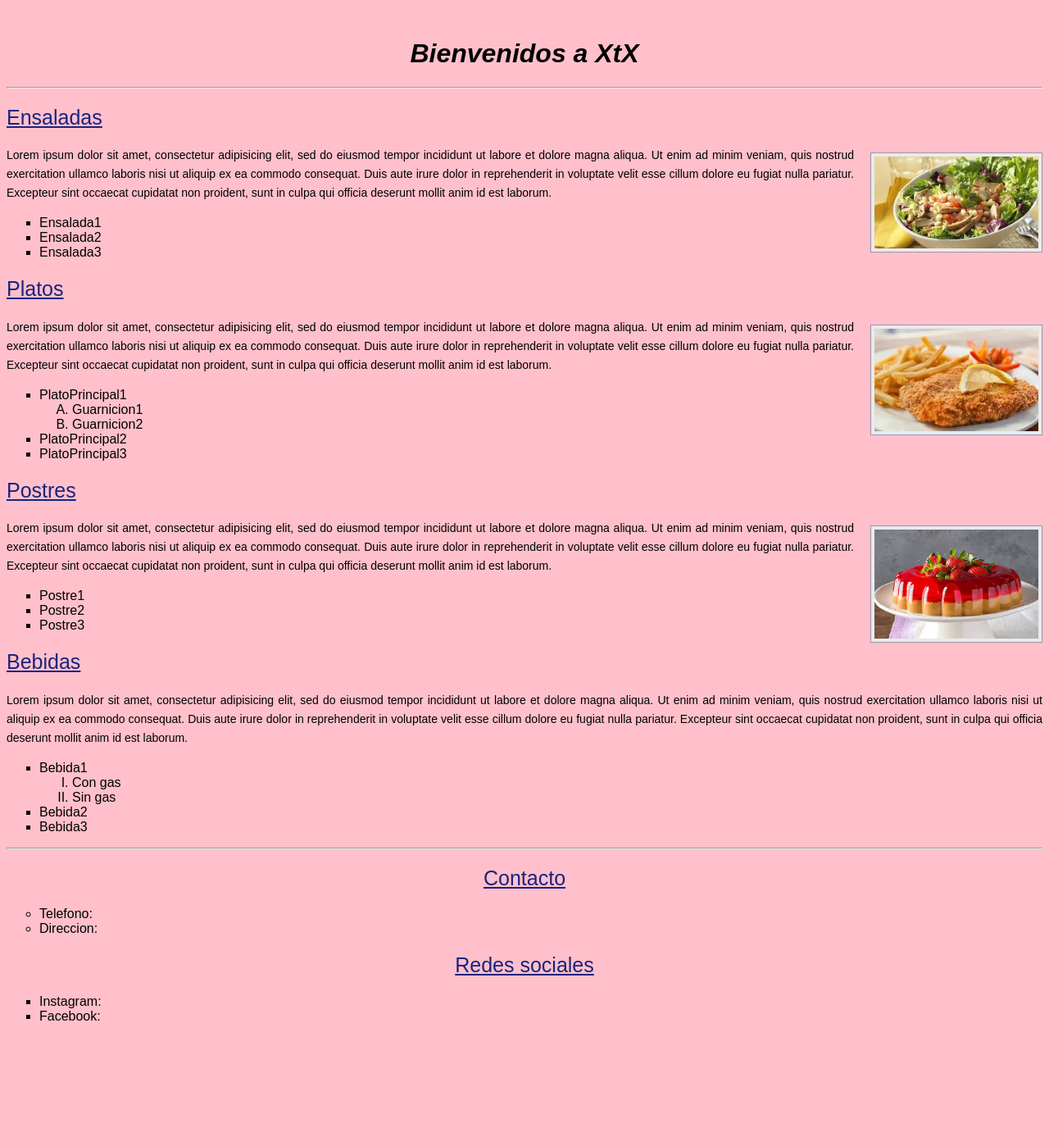
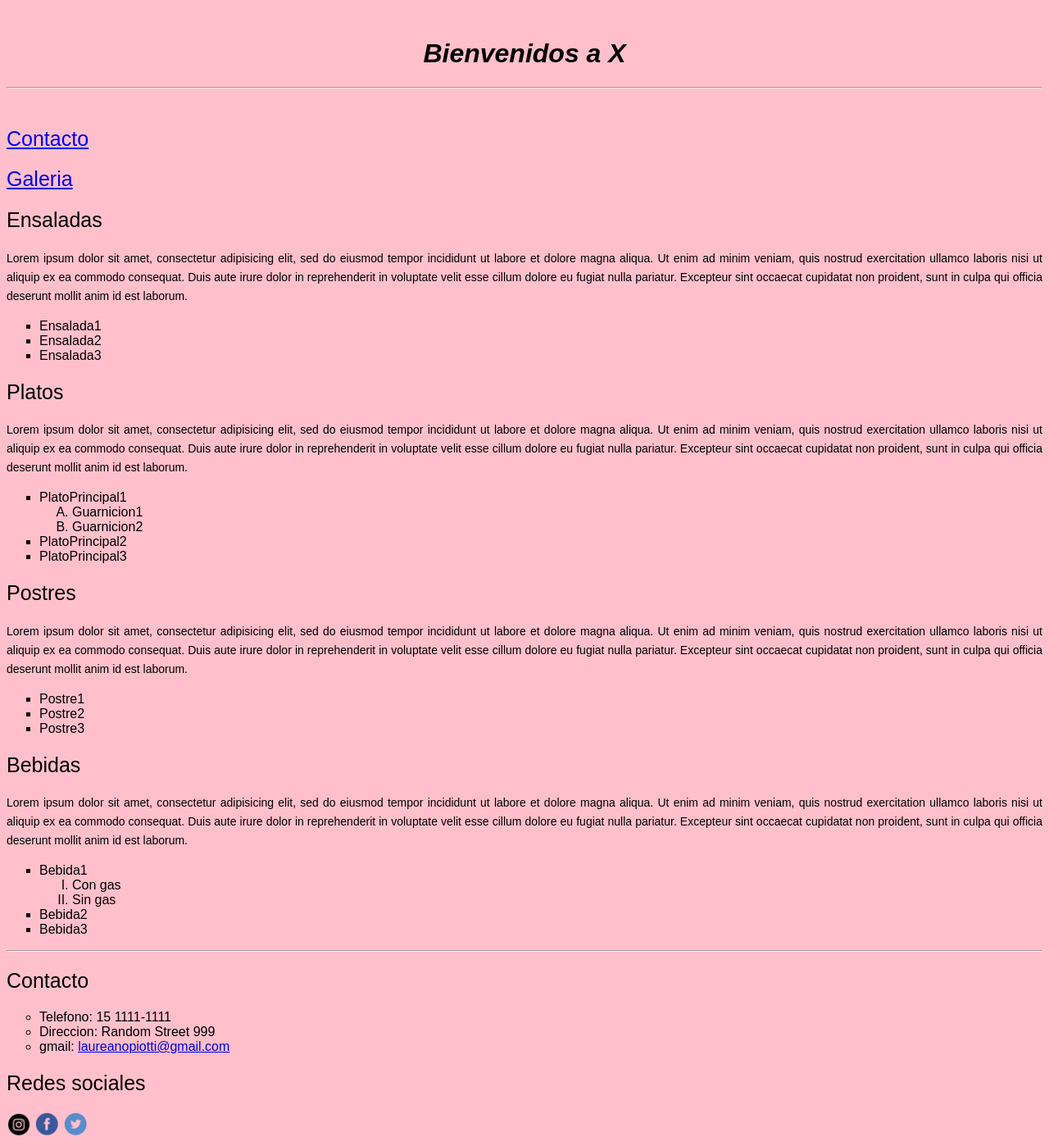
Before and after one commit to laureanopiotti/digitalhouse-fullstack, a PHP site: page / in a window 1280 px wide. Shown: the whole page at 82% size. Before the commit the page ends 1245 px from the top, so only its background shows below. Run offline with PHP 8.4, Linux system fonts and the light colour scheme; some web fonts are replaced.

Commit message:
Pasando a la mac

```diff
--- a/HTMLyCSS/css/estilos.css
+++ b/HTMLyCSS/css/estilos.css
@@ -11,24 +11,16 @@ h1{
 }
 
 h2{
-	color: #1a237e;
-	text-decoration: underline;
 	font-weight: lighter;
 	font-size: 25px
 }
 
-
+ul {
+	align-self: center;
+}
 
 p{
 	text-align: justify;
 	font-size: 14px;
 	line-height: 23px;
 }
-
-img {
-  background: #eaeaed;
-  border: 1px solid #9799a7;
-  float: right;
-  margin: 8px 0 0 20px;
-  padding: 4px;
-  width: 200px;
--- a/HTMLyCSS/index.html
+++ b/HTMLyCSS/index.html
@@ -8,10 +8,12 @@
 	</head>
 	<body>
 		<br>
-		<h1>Bienvenidos a XtX</h1>
+		<h1>Bienvenidos a X</h1>
 		<hr>
+		<br>
+		<h2> <a href="#contacto" title="seccion de contacto">Contacto</a></h2>
+		<h2> <a href="galeria.html" target="_blank">Galeria </a></h2>
 		<h2>Ensaladas</h2>
-		<img src="img/ensaladas.jpeg">
 		<p>Lorem ipsum dolor sit amet, consectetur adipisicing elit, sed do eiusmod
 		tempor incididunt ut labore et dolore magna aliqua. Ut enim ad minim veniam,
 		quis nostrud exercitation ullamco laboris nisi ut aliquip ex ea commodo
@@ -24,7 +26,6 @@
 			<li>Ensalada3</li>
 		</ul>
 		<h2>Platos</h2>
-		<img src="img/platos.jpeg">
 		<p>Lorem ipsum dolor sit amet, consectetur adipisicing elit, sed do eiusmod
 		tempor incididunt ut labore et dolore magna aliqua. Ut enim ad minim veniam,
 		quis nostrud exercitation ullamco laboris nisi ut aliquip ex ea commodo
@@ -41,7 +42,6 @@
 			<li>PlatoPrincipal3</li>
 		</ul>
 		<h2>Postres</h2>
-		<img src="img/postre.jpeg">
 		<p>Lorem ipsum dolor sit amet, consectetur adipisicing elit, sed do eiusmod
 		tempor incididunt ut labore et dolore magna aliqua. Ut enim ad minim veniam,
 		quis nostrud exercitation ullamco laboris nisi ut aliquip ex ea commodo
@@ -70,15 +70,15 @@
 			<li>Bebida3</li>
 		</ul>
 		<hr>
-		<h2 style="text-align:center"> Contacto </h2>
+		<h2 id="contacto">Contacto </h2>
 		<ul type="circle" style="align-content:center">
-			<li> Telefono: </li>
-			<li> Direccion: </li>
+			<li> Telefono: 15 1111-1111 </li>
+			<li> Direccion: Random Street 999</li>
+			<li> gmail: <a href="mailto:laureanopiotti@gmail.com?subject=Mensaje Desde el Sitio Web">laureanopiotti@gmail.com</a></li>
 		</ul>
-		<h2 style="text-align:center">Redes sociales</h2>
-		<ul type="square" style="align-self:center">
-			<li> Instagram: </li>
-			<li> Facebook: </li>
-		</ul>
+		<h2>Redes sociales</h2>
+			<a href="http://instagram.com" target="_blank"><img src="iconos/instagram-ico.png" alt="instagram logo" width="30px" height="30px"></a>
+			<a href="http://facebook.com" target="_blank"><img src="iconos/facebook-ico.png" alt="instagram logo" width="30px" height="30px"></a>
+			<a href="http://twitter.com" target="_blank"><img src="iconos/twitter-ico.png" alt="instagram logo" width="30px" height="30px"></a>
 	</body>
 </html>
```
Also changed, not shown: HTMLyCSS/galeria.html (added, +34 -0 lines), HTMLyCSS/iconos/facebook-ico.png (added), HTMLyCSS/iconos/instagram-ico.png (added), HTMLyCSS/iconos/twitter-ico.png (added), HTMLyCSS/img/nuestra-cocina-thumbnail.jpeg (added), 3 other files.
